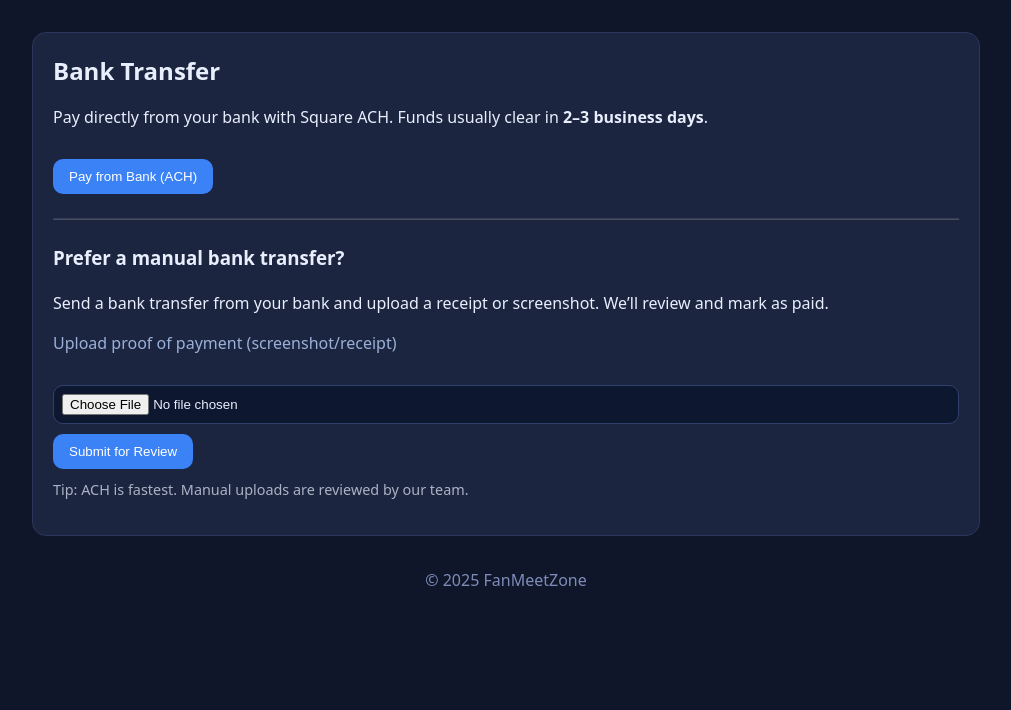
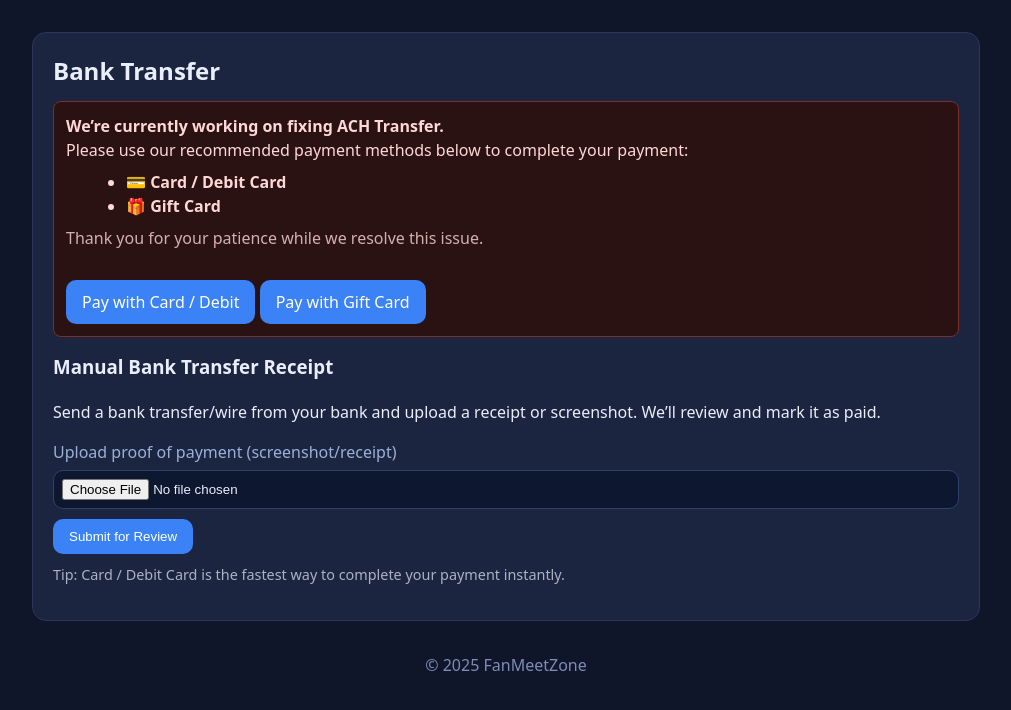
Before and after one commit to verifiedboiy/fanmeetzone, a Flask app: template templates/payment_bank.html in a window 1280 px wide. Shown: the part 57-767 px from the top of the page, without its empty margins (134-1145 px from the left). Run offline with Flask 3, Linux system fonts and the light colour scheme; the template is opened without the code that fills it, so the values that code supplies are empty; some libraries are stand-ins or nearby versions.

Commit message:
Updated bank transfer page: ACH under maintenance + direct buttons for Card/Gift

```diff
--- a/templates/payment_bank.html
+++ b/templates/payment_bank.html
@@ -1,82 +1,39 @@
 {% extends "base.html" %}
 {% block content %}
-
 <section class="card">
   <h2>Bank Transfer</h2>
-  <p>Pay directly from your bank with Square ACH. Funds usually clear in <strong>2–3 business days</strong>.</p>
 
-  <!-- ACH UI -->
-  <div id="ach-form"></div>
-  <button id="ach-button" class="btn" type="button">Pay from Bank (ACH)</button>
-  <p id="ach-status" style="margin-top:10px;"></p>
+  <!-- Notice: ACH temporarily unavailable -->
+  <div style="padding:12px;border:1px solid #7c2d2d;background:#2b1212;border-radius:8px;color:#ffd7d7;margin-bottom:16px;">
+    <strong>We’re currently working on fixing ACH Transfer.</strong><br>
+    Please use our recommended payment methods below to complete your payment:
+    <ul style="margin:8px 0 0 20px;">
+      <li><strong>💳 Card / Debit Card</strong></li>
+      <li><strong>🎁 Gift Card</strong></li>
+    </ul>
+    <p style="margin-top:8px;opacity:0.8;">
+      Thank you for your patience while we resolve this issue.
+    </p>
 
-  <hr style="margin:24px 0; opacity:.2;">
+    <!-- Direct buttons -->
+    <div style="margin-top:10px;">
+      <a href="{{ url_for('payment_card') }}" class="btn">Pay with Card / Debit</a>
+      <a href="{{ url_for('payment_gift') }}" class="btn outline">Pay with Gift Card</a>
+    </div>
+  </div>
 
-  <!-- Fallback: manual receipt upload (posts back to /payment/bank) -->
-  <h3 style="margin-top:0;">Prefer a manual bank transfer?</h3>
-  <p>Send a bank transfer from your bank and upload a receipt or screenshot. We’ll review and mark as paid.</p>
+  <!-- Manual receipt upload stays as backup -->
+  <h3 style="margin-top:0;">Manual Bank Transfer Receipt</h3>
+  <p>Send a bank transfer/wire from your bank and upload a receipt or screenshot. We’ll review and mark it as paid.</p>
 
   <form action="{{ url_for('payment_bank') }}" method="POST" enctype="multipart/form-data">
-    <label>Upload proof of payment (screenshot/receipt)</label><br>
-    <input type="file" name="bank_proof" accept="image/*" capture="environment" required>
+    <label>Upload proof of payment (screenshot/receipt)</label>
+    <input type="file" name="bank_proof" accept="image/*" required>
     <button class="btn" type="submit" style="margin-top:10px;">Submit for Review</button>
   </form>
 
   <p style="margin-top:10px; font-size:.9rem; opacity:.7;">
-    Tip: ACH is fastest. Manual uploads are reviewed by our team.
+    Tip: Card / Debit Card is the fastest way to complete your payment instantly.
   </p>
 </section>
-
-<!-- Web Payments SDK (PRODUCTION). For sandbox, use the sandbox URL -->
-<script src="https://web.squarecdn.com/v1/square.js"></script>
-<script>
-  document.addEventListener('DOMContentLoaded', initAch);
-
-  async function initAch () {
-    const status = document.getElementById('ach-status');
-
-    try {
-      const appId = "{{ square_app_id }}";
-      const locationId = "{{ square_location_id }}";
-
-      console.log('APP_ID', appId);
-      console.log('LOCATION_ID', locationId);
-
-      const payments = Square.payments(appId, locationId);
-      const ach = await payments.ach();
-      await ach.attach('#ach-form');
-
-      document.getElementById('ach-button').addEventListener('click', async () => {
-        status.textContent = 'Connecting to your bank…';
-        try {
-          const result = await ach.tokenize();
-          if (result.status !== 'OK') {
-            status.textContent = 'Could not verify bank account. Please try again or use manual upload.';
-            return;
-          }
-
-          const res = await fetch("{{ url_for('square_pay_bank') }}", {
-            method: "POST",
-            headers: { "Content-Type": "application/json" },
-            body: JSON.stringify({ token: result.token })
-          });
-
-          const data = await res.json();
-          if (res.ok) {
-            status.textContent = '✅ Bank payment created. Status: Pending settlement (2–3 business days).';
-          } else {
-            status.textContent = '❌ ' + (data.error || 'Payment failed');
-          }
-        } catch (e) {
-          console.error(e);
-          status.textContent = 'Unexpected error. Please try again or use manual upload.';
-        }
-      });
-
-    } catch (e) {
-      console.error('ACH init error', e);
-      status.textContent = 'ACH not available on this device/browser. Use manual upload above.';
-    }
-  }
-</script>
 {% endblock %}
```
